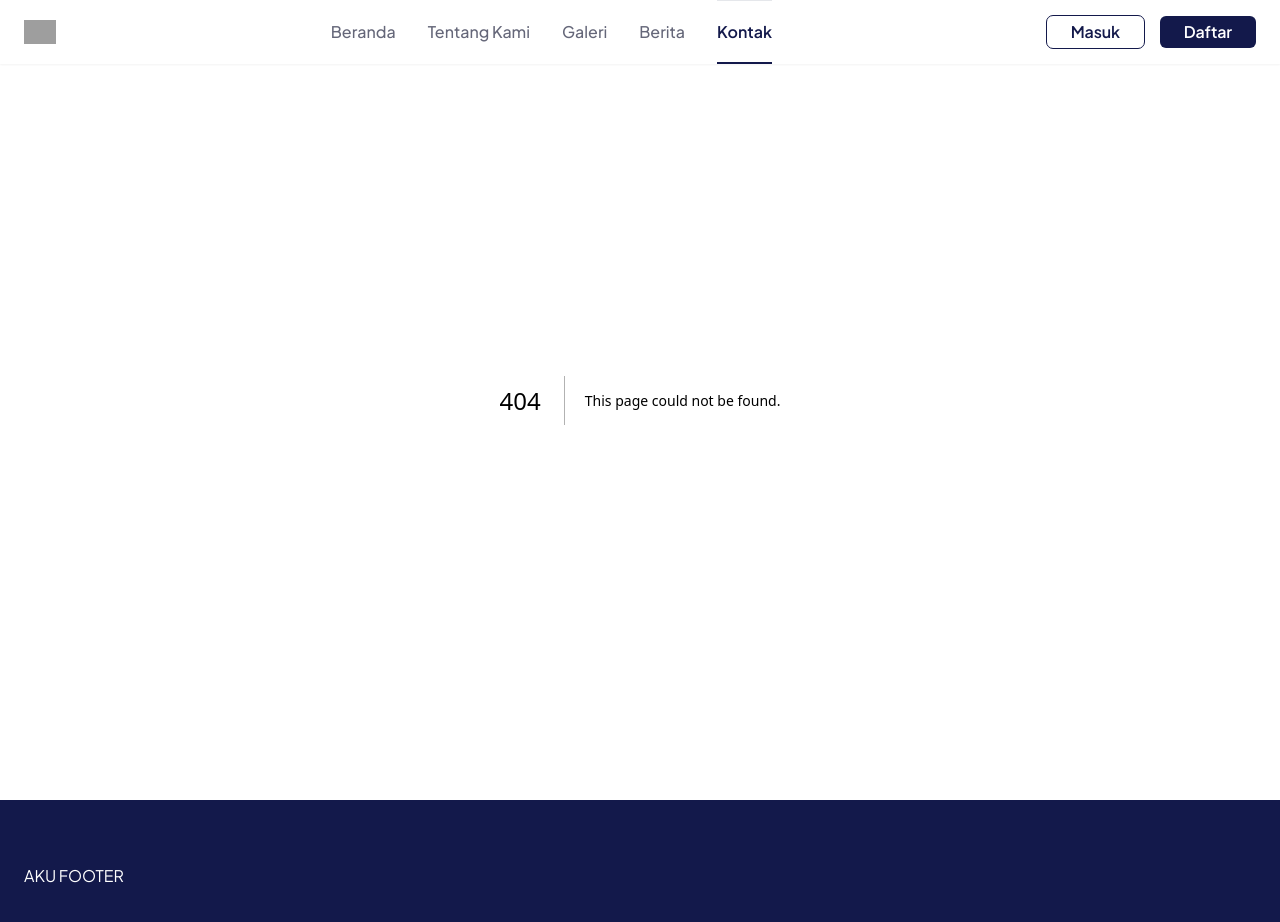
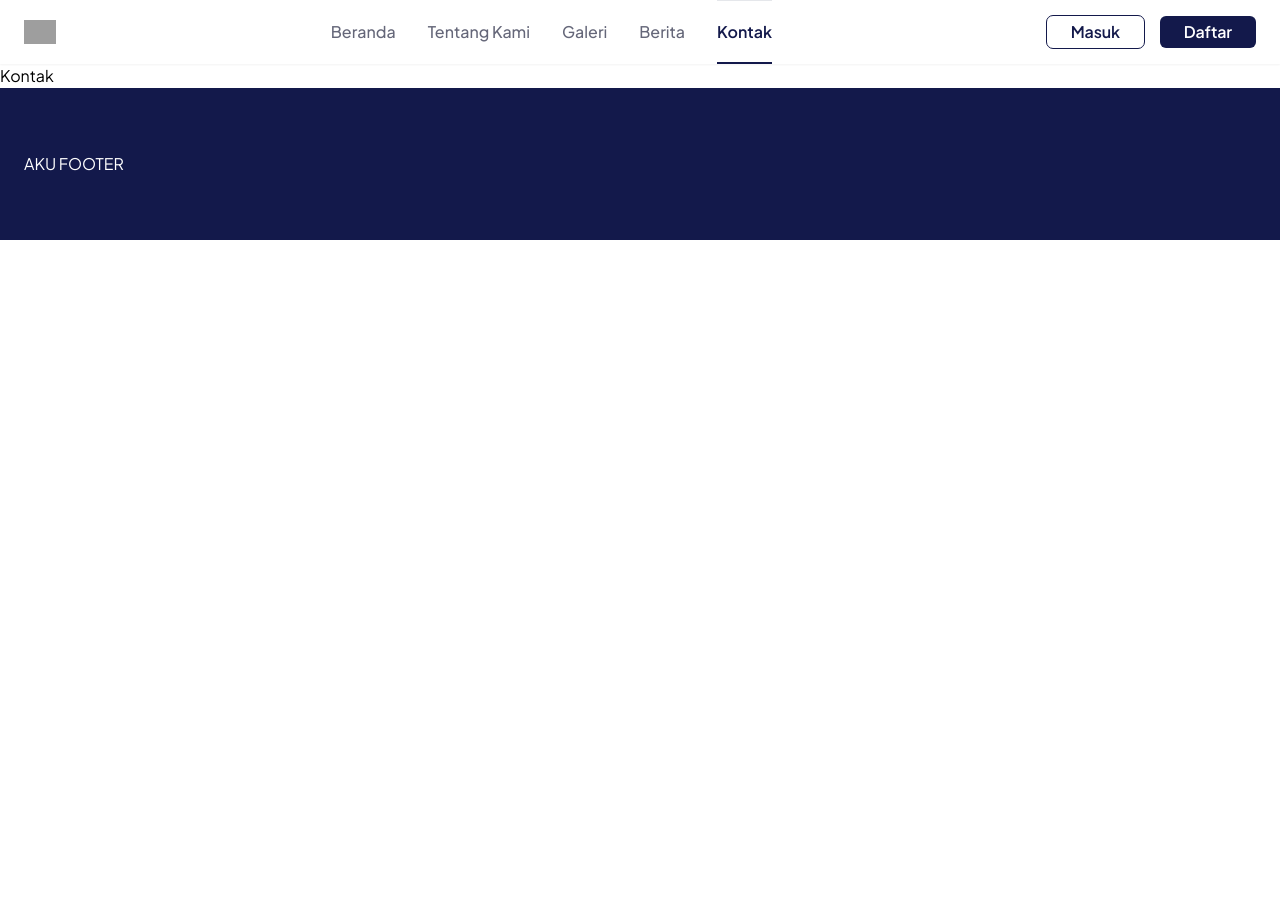
Before and after one commit to bratdr/btech-solutions, a Next.js app: page /kontak in a window 1280 px wide. Before the commit this address had no page. Shown: the top 922 px of the page. After the commit the page ends 800 px from the top, so only its background shows below. Built offline with nearby package versions, Linux system fonts and the light colour scheme; grey boxes are pictures that could not be loaded.

Commit message:
create kontak page

```diff
--- /dev/null
+++ b/app/kontak/page.jsx
@@ -0,0 +1,11 @@
+import React from "react";
+
+const Kontak = () => {
+  return (
+    <>
+      <div className="pt-16">Kontak</div>
+    </>
+  );
+};
+
+export default Kontak;
```
